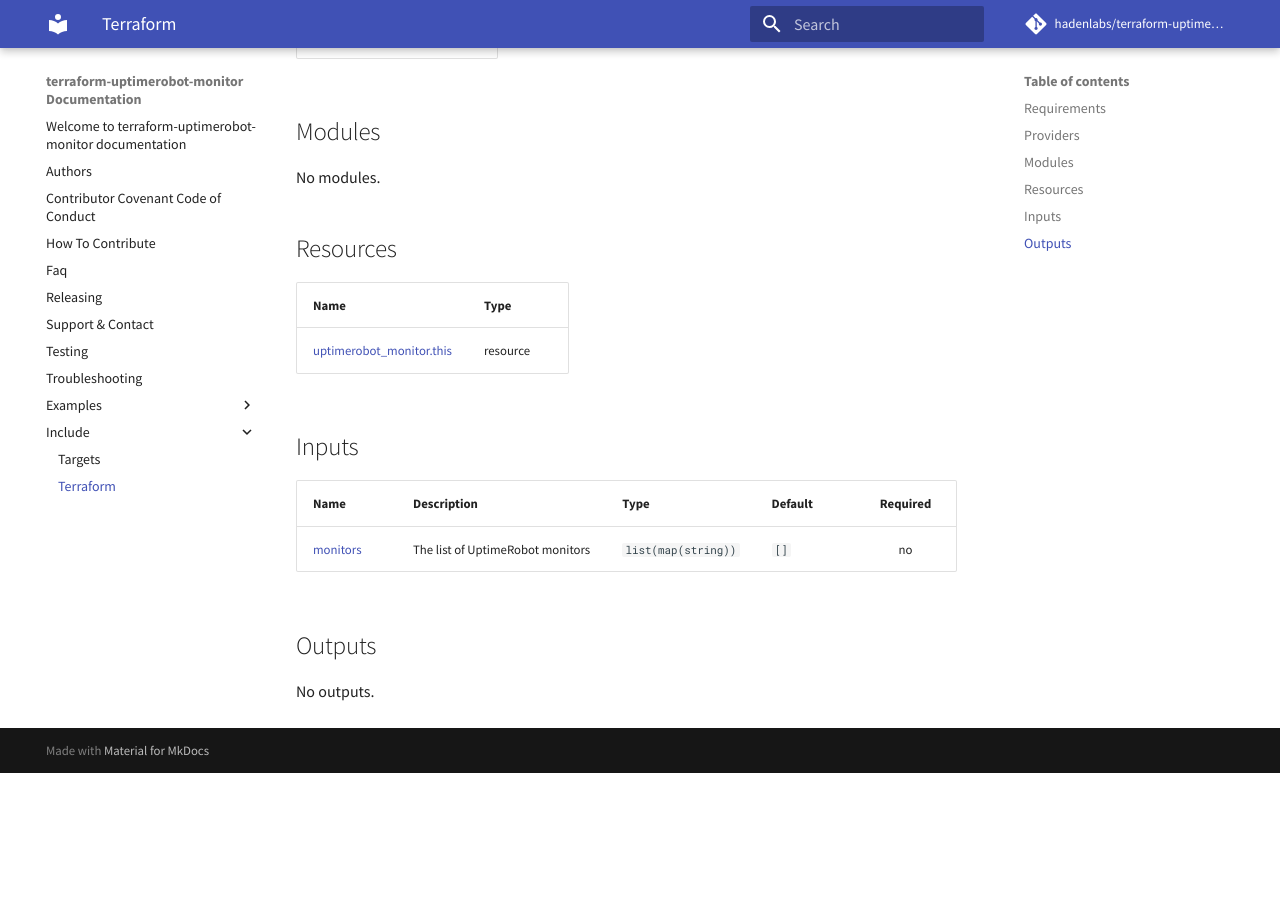
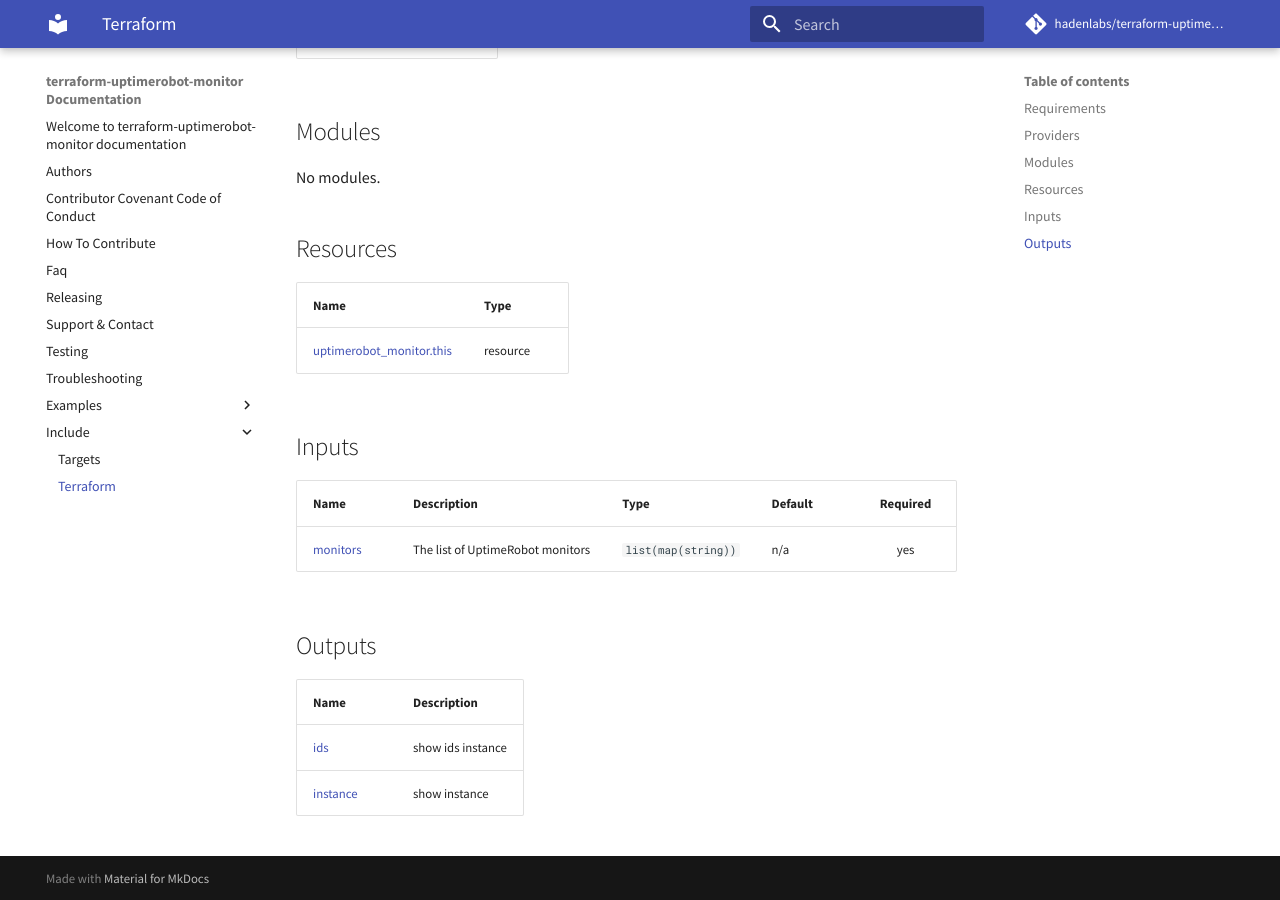
Before and after one commit to hadenlabs/terraform-uptimerobot-monitor, an MkDocs documentation site: the page built from docs/include/terraform.md, in a window 1280 px wide and 900 px high, scrolled down 508 px. Built offline with MkDocs 1.6.1 and Material for MkDocs 9.7.7, drawn with Linux system fonts in a browser that asks for light colours; comment, search, counter and statistics services are not loaded; before the commit the page ends 1281 px from its top, so only the background shows below that.

```diff
--- a/docs/include/terraform.md
+++ b/docs/include/terraform.md
@@ -26,9 +26,12 @@ No modules.
 
 | Name | Description | Type | Default | Required |
 |------|-------------|------|---------|:--------:|
-| <a name="input_monitors"></a> [monitors](#input\_monitors) | The list of UptimeRobot monitors | `list(map(string))` | `[]` | no |
+| <a name="input_monitors"></a> [monitors](#input\_monitors) | The list of UptimeRobot monitors | `list(map(string))` | n/a | yes |
 
 ## Outputs
 
-No outputs.
+| Name | Description |
+|------|-------------|
+| <a name="output_ids"></a> [ids](#output\_ids) | show ids instance |
+| <a name="output_instance"></a> [instance](#output\_instance) | show instance |
 <!-- END_TF_DOCS -->
```
Also changed, not shown: README.md (+5 -2 lines).
